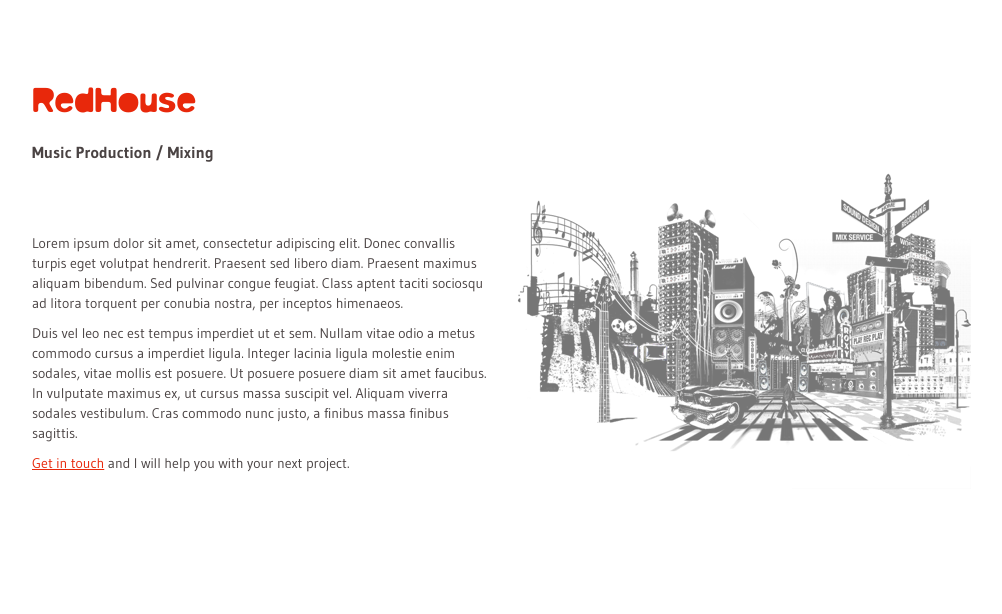
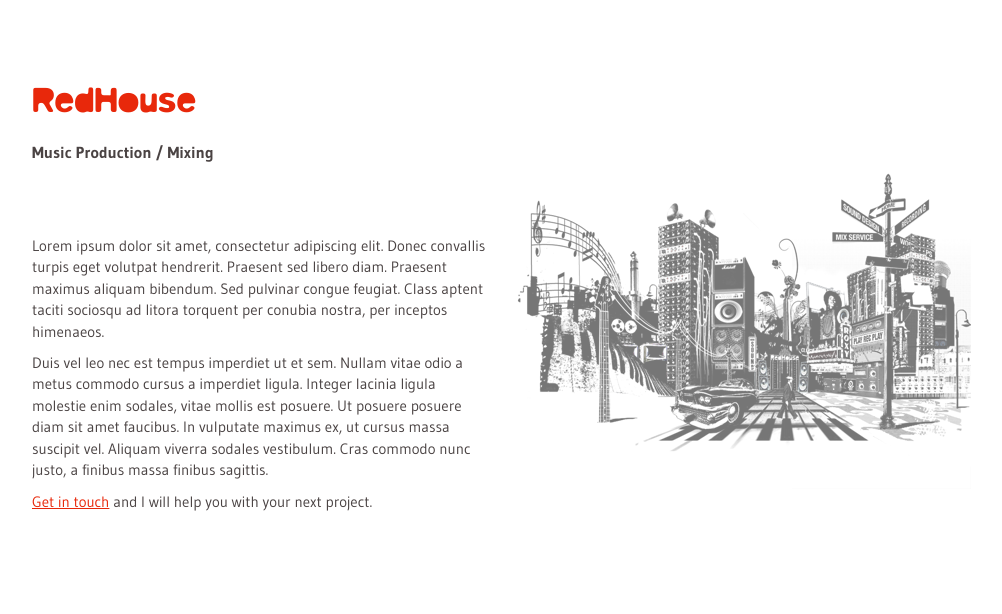
Before and after one commit to redhousestudio/redhousestudio.github.io, a Jekyll site: the page built from index.html, in a window 1280 px wide. Shown: the top 614 px of the page, without its empty margins (138-1140 px from the left). Built offline with Jekyll 4.4.1, drawn with Linux system fonts in a browser that asks for light colours; nearby versions of some CDN libraries; grey boxes are pictures that could not be loaded.

Commit message:
design tweaks

```diff
--- a/css/style.css
+++ b/css/style.css
@@ -3,7 +3,7 @@
   src: url('/fonts/Blitz.ttf');
 }
 body{
-  font-size: 14px;
+  font-size: 15px;
 }
 a {
   color: #E8280B;
@@ -167,7 +167,7 @@
   margin-bottom: 10px;
 }
 .artist-social {
-  font-size: 40px;
+  font-size: 30px;
   margin: 10px;
   color: #4a4343;
 }
@@ -314,7 +314,8 @@
   border-radius: 5px;
   margin: 20px auto;
   position: relative;
-  font-family: 'Roboto Mono', monospace;
+  font-family: 'Gudea', sans-serif;
+  font-size: 14px;
   border: solid 1px transparent;
 }
 .project-box img {
```
